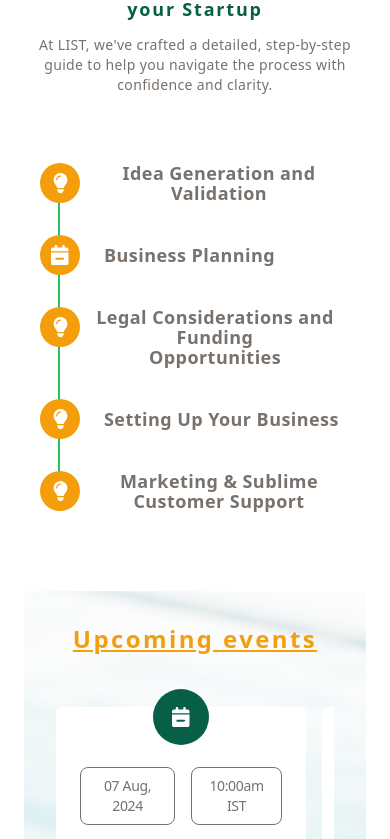
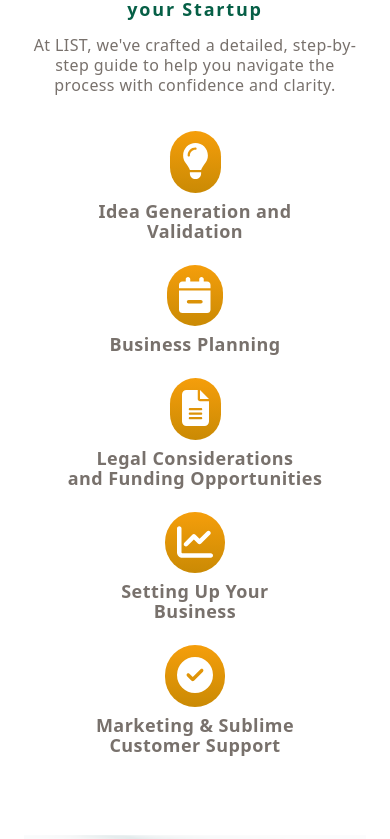
Before and after one commit to GreenVayu/List-startup, a React (Vite) app: page /Resource in a window 390 px wide. Shown: the part 1040-1879 px from the top of the page. Built offline with nearby package versions, Linux system fonts and the light colour scheme; the HTML template or start-up script is replaced by a standard one.

Commit message:
Sec 3 of Resources page done with responsive

```diff
--- a/src/Resource.tsx
+++ b/src/Resource.tsx
@@ -1,6 +1,6 @@
 import { Button } from "@mui/material";
 import { FontAwesomeIcon } from "@fortawesome/react-fontawesome";
-import { faLightbulb,faCalendarMinus,faChevronRight} from "@fortawesome/free-solid-svg-icons";
+import { faLightbulb,faCalendarMinus,faChevronRight,faCalendar,faFileAlt,faChartLine ,faCheckCircle} from "@fortawesome/free-solid-svg-icons";
 
 function Resource() {
 
@@ -211,80 +211,91 @@ function Resource() {
         <h1 className="text-emerald-800 text-lg font-semibold tracking-widest p-2 xsm:text-2xl">
           Step - by - Step Guide to Start your Startup
         </h1>
-        <p className="text-stone-500 text-sm font-normal leading-5 tracking-wide px-2 py-1 xsm:text-xl">
+        <p className="text-stone-500 text-base font-normal leading-5 tracking-wide px-2 py-1 xsm:text-xl">
           At LIST, we've crafted a detailed, step-by-step guide to help you
           navigate the process with confidence and clarity.
         </p>
         </div>
 
-        <div className="mx-4 lg:mx-20">
-          <div className="relative flex flex-col items-start md:items-center space-y-8 md:space-y-0 md:flex-row md:justify-between mt-8">
+        <div className="main mt-8 grid grid-cols-1 gap-y-6 md:grid-cols-5 relative">
 
-            <div className="hidden md:block absolute top-[20px] left-0 right-0 h-0.5 mx-4 bg-green-500 "></div>
+          <div className="hidden w-[80%] bg-emerald-800 h-1 absolute translate-y-7 translate-x-20 mx-4 md:block"></div>
 
-            <div className="block md:hidden absolute top-0 bottom-0 left-[18px] w-0.5 bg-green-500 "></div>
-
-            <div className="flex md:flex-col md:w-16 z-10 md:-translate-y-2">
-              <div className="min-w-10 h-10 md:w-14 md:h-14 bg-amber-500 rounded-full flex items-center justify-center mx-auto">
+          <div className="1st z-10">
+             <div className="flex justify-center items-center">
+              <div className="bg-gradient-to-b from-amber-500 to-yellow-600 rounded-full p-3 w-fit">
               <FontAwesomeIcon
                   icon={faLightbulb}
-                  className="text-white text-xl md:text-3xl"
+                  className="text-white text-4xl"
                 />
+
               </div>
-              <p className="text-stone-500 text-lg font-semibold leading-5 tracking-wide flex items-center justify-center text-center ml-2 xsm:ml-6 md:ml-0 md:mt-4" >
-                Idea Generation and Validation
-              </p>
+             </div>
+             <div className="mt-2">
+              <p className="text-stone-500 text-lg font-semibold leading-5 tracking-wide text-center md:text-base">Idea Generation and <br/> Validation</p>
+             </div>
              </div>
 
-            <div className="flex md:flex-col md:w-16 z-10 md:-translate-y-6">
-              <div className="min-w-10 md:w-14 h-10 md:h-14 bg-amber-500 rounded-full flex items-center justify-center mx-auto">
+             <div className="2nd z-10">
+             <div className="flex justify-center items-center">
+              <div className="bg-gradient-to-b from-amber-500 to-yellow-600 rounded-full p-3 w-fit">
               <FontAwesomeIcon
                   icon={faCalendarMinus}
-                  className="text-white text-xl md:text-3xl"
+                  className="text-white text-4xl"
                 />
+
               </div>
-              <p className="text-stone-500 text-lg font-semibold leading-5 tracking-wide flex items-center justify-center text-center ml-6 md:ml-0 md:mt-4">
-              Business Planning
-              </p>
+             </div>
+             <div className="mt-2">
+              <p className="text-stone-500 text-lg font-semibold leading-5 tracking-wide text-center md:text-base"> Business Planning</p>
+             </div>
              </div>
 
-            <div className="flex md:flex-col md:w-16 z-10 md:-translate-y-2">
-              <div className="min-w-10 md:w-14 h-10 md:h-14 bg-amber-500 rounded-full flex items-center justify-center mx-auto  xsm:mr-4">
+             <div className="3rd z-10">
+             <div className="flex justify-center items-center">
+              <div className="bg-gradient-to-b from-amber-500 to-yellow-600 rounded-full p-3 w-fit">
               <FontAwesomeIcon
-                  icon={faLightbulb}
-                  className="text-white text-xl md:text-2xl"
+                  icon={faFileAlt}
+                  className="text-white text-4xl"
                 />
+
               </div>
-              <p className="text-stone-500 text-lg font-semibold leading-5 tracking-wide flex items-center justify-center text-center sm:ml-6 md:ml-0 md:mt-4">
-              Legal Considerations and Funding <br/> Opportunities
-              </p>
+             </div>
+             <div className="mt-2">
+              <p className="text-stone-500 text-lg font-semibold leading-5 tracking-wide text-center md:text-base">Legal Considerations <br/>and Funding Opportunities</p>
+             </div>
              </div>
 
-            <div className="flex md:flex-col md:w-16 z-10 md:-translate-y-4">
-              <div className="min-w-10 md:w-14 h-10 md:h-14 bg-amber-500 rounded-full flex items-center justify-center mx-auto">
+             <div className="4th z-10">
+             <div className="flex justify-center items-center">
+              <div className="bg-gradient-to-b from-amber-500 to-yellow-600 rounded-full p-3 w-fit">
               <FontAwesomeIcon
-                  icon={faLightbulb}
-                  className="text-white text-xl md:text-2xl"
+                  icon={faChartLine }
+                  className="text-white text-4xl"
                 />
+
               </div>
-              <p className="text-stone-500 text-lg font-semibold leading-5 tracking-wide flex items-center justify-center text-center ml-6 md:ml-0 md:mt-4">
-              Setting Up Your Business
-              </p>
+             </div>
+             <div className="mt-2">
+              <p className="text-stone-500 text-lg font-semibold leading-5 tracking-wide text-center md:text-base">Setting Up Your <br/> Business</p>
+             </div>
              </div>
 
-            <div className="flex md:flex-col md:w-16 z-10 md:-translate-y-2">
-              <div className="min-w-10 md:w-14 h-10 md:h-14 bg-amber-500 rounded-full flex items-center justify-center mx-auto">
+             <div className="5th z-10">
+             <div className="flex justify-center items-center">
+              <div className="bg-gradient-to-b from-amber-500 to-yellow-600 rounded-full p-3 w-fit">
               <FontAwesomeIcon
-                  icon={faLightbulb}
-                  className="text-white text-xl md:text-2xl"
+                  icon={faCheckCircle}
+                  className="text-white text-4xl"
                 />
+
               </div>
-              <p className="text-stone-500 text-lg font-semibold leading-5 tracking-wide flex items-center justify-center text-center ml-2 xsm:ml-6 md:ml-0 md:mt-4">
-              Marketing & Sublime Customer Support
-              </p>
+             </div>
+             <div className="mt-2">
+              <p className="text-stone-500 text-lg font-semibold leading-5 tracking-wide text-center md:text-base">Marketing & Sublime <br/> Customer Support</p>
+             </div>
              </div>
 
-          </div>
         </div>
 
       </div>
@@ -413,7 +424,7 @@ function Resource() {
 
         </div>
 
-        <div className="text-center mb-4 sm:hidden"><span className="text-purple-600 text-xl ">scroll to see more</span></div>
+        <div className="text-center mb-4 sm:hidden"><span className="text-purple-700 text-xl ">scroll to see more</span></div>
 
         <div className="py-4 hidden sm:grid sm:grid-cols-2 lg:grid-cols-4 lg:gap-8 sm:gap-12 my-6 mx-auto w-fit">
 
```
Lines whose indentation alone changed are shown as unchanged.
